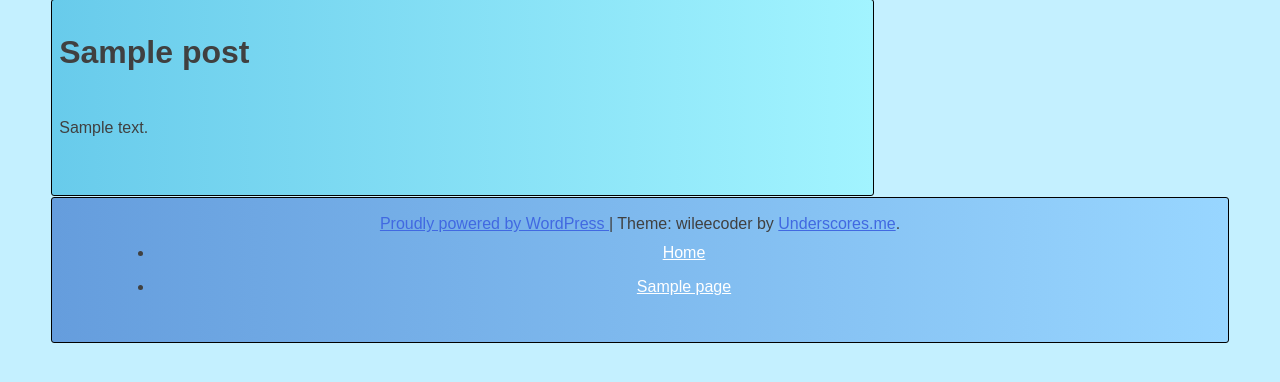
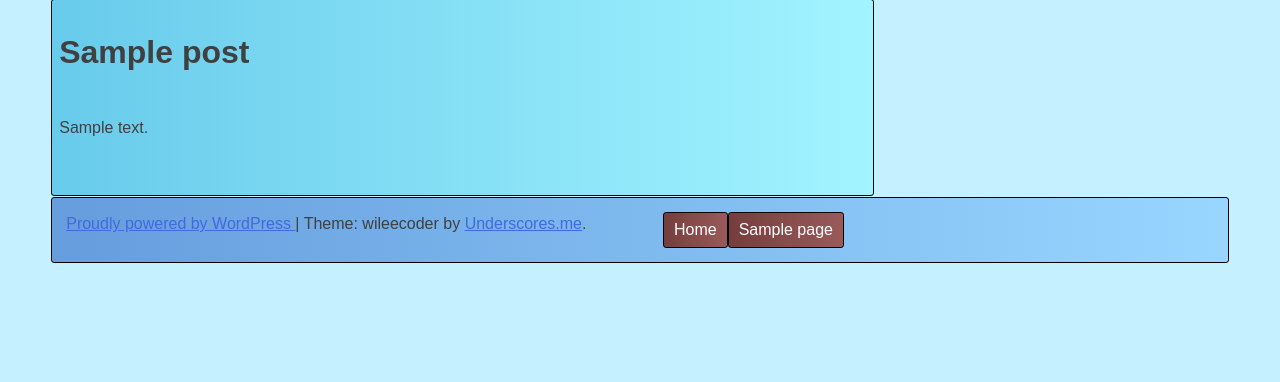
Before and after one commit to lucien-stavenhagen/web-dev, a WordPress theme: template wp_stuff/wileecoder/page.php in a window 1280 px wide. Shown: the part 127-509 px from the top of the page. Run offline with PHP 8.4 and a stand-in for WordPress, Linux system fonts and the light colour scheme; the site name, menu and one post (Sample post) are stand-ins, and other content is empty; some libraries are stand-ins or nearby versions.

Commit message:
add support for a footer menu instead of a social menu, just make it a regular menu location. If it's not there the site info in the footer takes up the whole footer and is centered. If the footer menu is present, it floats to the right, and site info floats to the left

```diff
--- a/wp_stuff/wileecoder/footer.php
+++ b/wp_stuff/wileecoder/footer.php
@@ -14,33 +14,39 @@
 </div><!-- #content -->
 
 <footer id="colophon" class="site-footer">
-		<div class="site-info">
-			<a href="<?php echo esc_url( __( 'https://wordpress.org/', 'wileecoder' ) ); ?>">
+	<?php
+	/* LS custom */
+	if (has_nav_menu('footermenu')) {
+		$site_info_class = "site-info";
+	} else {
+		$site_info_class = "site-info-nonav";
+	}
+	?>
+	<div class=<?php echo $site_info_class ?>>
+		<a href="<?php echo esc_url(__('https://wordpress.org/', 'wileecoder')); ?>">
 			<?php
 			/* translators: %s: CMS name, i.e. WordPress. */
-				printf( esc_html__( 'Proudly powered by %s', 'wileecoder' ), 'WordPress' );
+			printf(esc_html__('Proudly powered by %s', 'wileecoder'), 'WordPress');
 			?>
 		</a>
 		<span class="sep"> | </span>
 		<?php
 		/* translators: 1: Theme name, 2: Theme author. */
-				printf( esc_html__( 'Theme: %1$s by %2$s.', 'wileecoder' ), 'wileecoder', '<a href="http://underscores.me/">Underscores.me</a>' );
+		printf(esc_html__('Theme: %1$s by %2$s.', 'wileecoder'), 'wileecoder', '<a href="http://underscores.me/">Underscores.me</a>');
 		?>
-		</div><!-- .site-info -->
-		<?php if ( has_nav_menu( 'socialmenu' ) ) : ?>
-				<nav class="social-navigation" role="navigation" aria-label="<?php esc_attr_e( 'Footer Social Links Menu', 'twentysixteen' ); ?>">
+	</div><!-- .site-info or .site-info-nonav-->
+	<?php if (has_nav_menu('footermenu')) : ?>
+		<nav class="footer-navigation" role="navigation" aria-label="<?php esc_attr_e('Footer Menu', 'wileecoder'); ?>">
 			<?php
 			wp_nav_menu(
 				array(
-								'theme_location' => 'socialmenu',
-								'menu_class'     => 'social-links-menu',
+					'theme_location' => 'footermenu',
+					'menu_class'     => 'footer-menu',
 					'depth'          => 1,
-								'link_before'    => '<span class="screen-reader-text">',
-								'link_after'     => '</span>',
 				)
 			);
 			?>
-				</nav><!-- .social-navigation -->
+		</nav><!-- .footer-navigation -->
 	<?php endif; ?>
 </footer><!-- #colophon -->
 </div><!-- #page -->
@@ -48,4 +54,5 @@
 <?php wp_footer(); ?>
 
 </body>
+
 </html>
--- a/wp_stuff/wileecoder/functions.php
+++ b/wp_stuff/wileecoder/functions.php
@@ -45,7 +45,7 @@ if ( ! function_exists( 'wileecoder_setup' ) ) :
 		// This theme uses wp_nav_menu() in one location.
 		register_nav_menus( array(
 			'mainmenu' => esc_html__( 'Primary Menu', 'wileecoder' ),
-			'socialmenu' => esc_html__('Social Links Menu','wileecoder')
+			'footermenu' => esc_html__('Footer Menu','wileecoder')
 		) );
 
 		/*
--- a/wp_stuff/wileecoder/style.css
+++ b/wp_stuff/wileecoder/style.css
@@ -501,6 +501,7 @@ body {
 	margin-bottom:1px;
 	text-align: center;
 }
+
 .site-footer{
 	border: var( --my-border);
 	border-radius: var( --my-border-radius);
@@ -510,9 +511,28 @@ body {
 	margin-left: auto;
 	margin-right: auto;
 	margin-top: 1px;
+	overflow: auto;
+}
+
+.site-info{
+	width: var(--my-max-width);
+}
+/* LS custom
+* when no footer menu is present
+* use this styling for the footer
+*/
+.site-info-nonav{
+	width: var(--my-max-width);
 	text-align: center;
 }
-
+.footer-navigation{
+	width: 60%;
+	margin: auto;
+}
+.footer-navigation li{
+	min-width: 100px;
+	overflow: hidden;
+}
 .site-title a{
 	text-decoration: none;
 }
@@ -817,9 +837,8 @@ a:hover, a:active {
 /* Small menu. */
 .menu-toggle,
 .main-navigation.toggled ul {
-	display: inline-block;
+	display: block;
 }
-
 /* LS custom */
 
 .menu-item{
@@ -832,6 +851,24 @@ a:hover, a:active {
 	background-image: var(--my-menu-highlight-gradient);
 }
 
+/* LS custom footer menu styling*/
+.footer-menu{
+	list-style-type: none;
+	margin: 0;
+	padding: 0;
+	text-align: left;
+}
+.footer-menu li{
+	float: left;
+	margin: 0;
+	background-image: var( --my-menu-gradient );
+	border-radius:var(--my-border-radius);
+	border: var(--my-border);
+
+}
+.footer-menu li a{
+	text-decoration: none;
+}
 .site-main .comment-navigation, .site-main
 .posts-navigation, .site-main
 .post-navigation {
@@ -1197,4 +1234,18 @@ object {
 	.menu-toggle {
 		display: none;
 	}
+	.site-info{
+		width: 48%;
+		float: left;
+	}
+
+	.footer-navigation{
+		width: 48%;
+		float: right;
+		margin: 0;
+	}
+
+	.footer-navigation li{
+		min-width: 0;
+	}
 }
```
Lines whose indentation alone changed are shown as unchanged.
